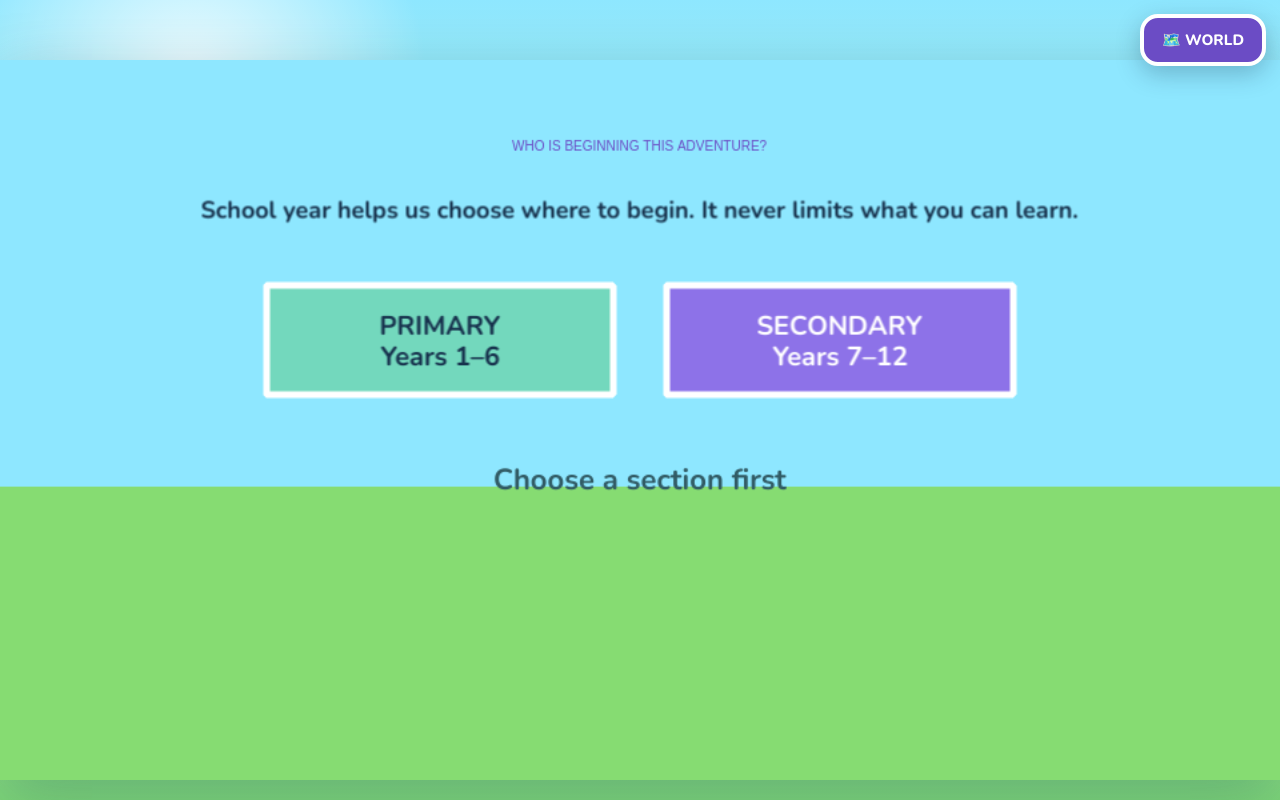
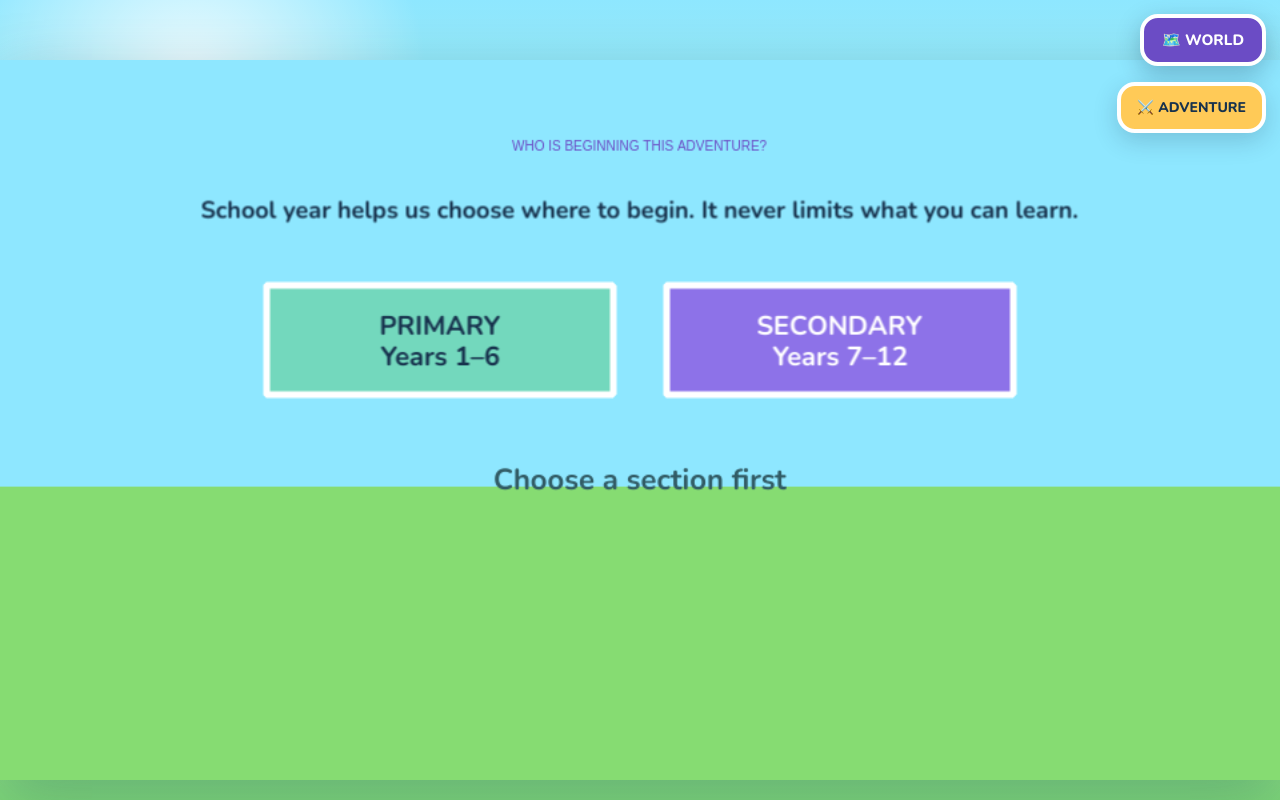
Before and after one commit to willywilburwonka333-gif/ASCEND-Game, a website built with Vite: page index.html in a window 1280 px wide. Built offline with nearby package versions, Linux system fonts and the light colour scheme; animation ran at ten frames a second.

Commit message:
Activate living world subject battles and gyms

```diff
--- a/index.html
+++ b/index.html
@@ -17,5 +17,6 @@
     <script type="module" src="/src/input-hotfix.js"></script>
     <script type="module" src="/src/mobile-ux.js"></script>
     <script type="module" src="/src/world-expansion.js"></script>
+    <script type="module" src="/src/living-world.js"></script>
   </body>
 </html>
```
